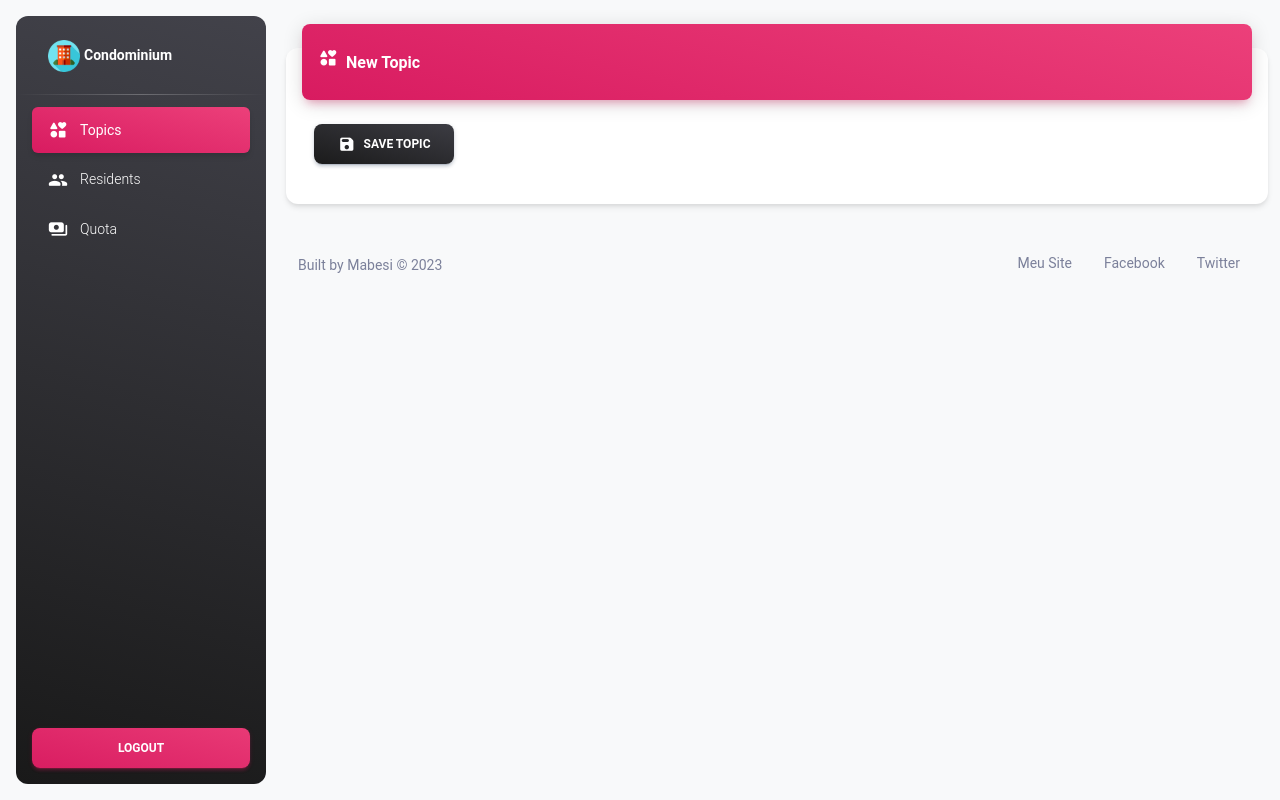
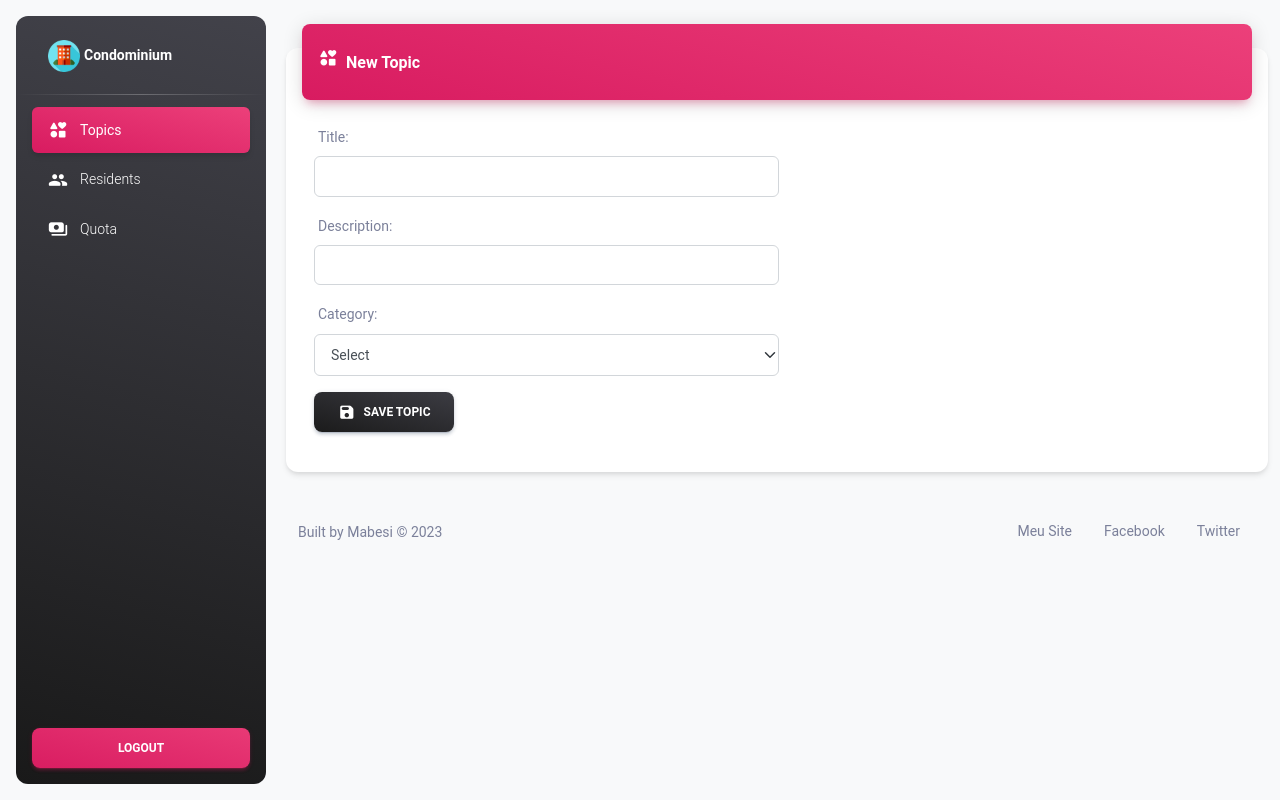
Before and after one commit to mabesi/dao-condominium, a React (Create React App) app in the folder dapp/: page /topics/new in a window 1280 px wide. Built offline with nearby package versions, Linux system fonts and the light colour scheme; no server answers; sample sign-in values are in the browser's storage.

Commit message:
Topic list, edit and delete

```diff
--- a/dapp/src/Router.tsx
+++ b/dapp/src/Router.tsx
@@ -88,9 +88,9 @@ function Router() {
                     </CouncilRoute>
                 } />
                 <Route path='/topics/edit/:title' element={
-                    <CouncilRoute>
+                    <PrivateRoute>
                         <TopicPage />
-                    </CouncilRoute>
+                    </PrivateRoute>
                 } />
                 <Route path='/topics/new' element={
                     <PrivateRoute>
--- /dev/null
+++ b/dapp/src/components/TopicCategory.tsx
@@ -0,0 +1,31 @@
+type Props = {
+    value: number | string;
+    onChange: Function;
+    disabled?: boolean;
+}
+
+/**
+ * props:
+ *  - value
+ *  - onChange
+ *  - disabled
+ */
+function TopicCategory(props: Props) {
+
+    function onCategoryChange(evt: React.ChangeEvent<HTMLSelectElement>) {
+        if (!evt.target.value) return;
+        props.onChange({ target: { id: "category", value: evt.target.value } });
+    }
+
+    return (
+        <select id="category" className="form-select px-3" value={props.value} onChange={onCategoryChange} disabled={props.disabled} >
+            <option value="">Select</option>
+            <option value="0">Decision</option>
+            <option value="1">Spent</option>
+            <option value="2">Change Quota</option>
+            <option value="3">Change Manager</option>
+        </select>
+    )
+}
+
+export default TopicCategory
--- a/dapp/src/pages/Login.tsx
+++ b/dapp/src/pages/Login.tsx
@@ -8,6 +8,7 @@ function Login() {
   const [message, setMessage] = useState<String>("");
 
   function btnLoginClick() {
+    setMessage("Logging in...")
     doLogin()
       .then(result => navigate("/topics"))
       .catch(err => setMessage(err.message));
--- a/dapp/src/pages/residents/ResidentPage.tsx
+++ b/dapp/src/pages/residents/ResidentPage.tsx
@@ -7,6 +7,7 @@ import SwitchInput from '../../components/SwitchInput';
 import { Resident, addResident, isResident, isManager, doLogout, getResident, setCounselor, Profile } from '../../services/Web3Service';
 import { ApiResident, getApiResident, addApiResident, updateApiResident } from '../../services/ApiService';
 import Loader from '../../components/Loader';
+import { ethers } from 'ethers';
 
 function ResidentPage() {
 
--- a/dapp/src/pages/topics/TopicPage.tsx
+++ b/dapp/src/pages/topics/TopicPage.tsx
@@ -3,9 +3,9 @@ import { useEffect, useState } from 'react';
 import { useNavigate, useParams } from 'react-router-dom';
 import Sidebar from '../../components/Sidebar';
 import Footer from '../../components/Footer';
-import SwitchInput from '../../components/SwitchInput';
-import { Topic, addTopic, isResident, isManager, doLogout, getTopic, Profile } from '../../services/Web3Service';
+import { Topic, addTopic, editTopic, getTopic, Profile, Status, Category, isManager } from '../../services/Web3Service';
 import Loader from '../../components/Loader';
+import TopicCategory from '../../components/TopicCategory';
 
 function TopicPage() {
 
@@ -30,6 +30,8 @@ function TopicPage() {
                     setMessage(err.message);
                     setIsLoading(false);
                 });
+        } else {
+            topic.responsible = localStorage.getItem("account") || "";
         }
 
     }, [title]);
@@ -42,41 +44,28 @@ function TopicPage() {
 
         if (topic) {
 
-            setMessage("Connecting to wallet. Wait...");
+            setMessage("Saving the topic informations. Wait...");
 
-            // if (!title){
+            if (!title){
 
-            //     const promiseBlockchain = addTopic(Topic.wallet, Topic.residence);
-            //     // deveria ser apenas se a inclusão na blockchain ocorrer com sucesso
-            //     const promiseBackend = addApiTopic({...apiTopic, profile: Profile.Topic, wallet: Topic.wallet});
+                const promiseBlockchain = addTopic(topic)
+                    .then(tx => navigate("/topics?tx=" + tx.hash))
+                    .catch(err => setMessage(err.message));
 
-            //     Promise.all([promiseBlockchain,promiseBackend])
-            //         .then(results => navigate("/Topics?tx=" + results[0].hash))
-            //         .catch(err => setMessage(err.message));
+            } else {
 
-            // } else {
-
-            //     const promises = [];
-            //     const profile = Topic.isCounselor ? Profile.COUNSELOR : Profile.Topic;
-            //     if (apiTopic.profile !== profile) {
-            //         promises.push(setCounselor(Topic.wallet, Topic.isCounselor));
-            //     }
-
-            //     promises.push(updateApiTopic(wallet, {...apiTopic, profile, wallet}));
-
-            //     Promise.all(promises)
-            //         .then(results => navigate("/Topics?tx=" + wallet))
-            //         //.then(results => navigate("/Topics/" + wallet)) // será o correto?
-            //         .catch(err => setMessage(err.message));
-            // }
+                editTopic(title, topic.description, topic.amount, topic.responsible)
+                    .then(tx => navigate("/topics?tx=" + tx.hash))
+                    .catch(err => setMessage(err.message));
+            }
         }
     }
 
-    // function getNextPayment() {
-    //     const dateMs = Topic.nextPayment * 1000;
-    //     const text = !dateMs ? "Never Payed" : new Date(dateMs).toDateString();
-    //     return text;
-    // }
+    function getDate(timestamp: number) {
+        const dateMs = timestamp * 1000;
+        if (!dateMs) return "";
+        return new Date(dateMs).toDateString();
+    }
 
     // function getNextPaymentClass() {
     //     let className = "input-group input-group-outline ";
@@ -86,6 +75,45 @@ function TopicPage() {
     //     else
     //         return className + "is-valid";
     // }
+
+    function getStatus() : string {
+        switch (topic.status) {
+            case Status.APPROVED: return "Approved";
+            case Status.DENIED: return "Denied";
+            case Status.DELETED: return "Deleted";
+            case Status.SPENT: return "Spent";
+            case Status.VOTING: return "Voting";
+            default: return "Idle";
+
+        }
+    }
+
+    function showResponsible() : boolean {
+        const category = parseInt(`${topic.category}`);
+        return [Category.SPENT, Category.CHANGE_MANAGER].includes(category);
+    }
+
+    function showAmount() : boolean {
+        const category = parseInt(`${topic.category}`);
+        return [Category.SPENT, Category.CHANGE_QUOTA].includes(category);
+    }
+
+    function isClosed() : boolean {
+        const status = parseInt(`${topic.status || 0}`);
+        return [Status.APPROVED, Status.DENIED, Status.DELETED, Status.SPENT].includes(status);
+    }
+
+    function getAmount() {
+        return topic.amount ? topic.amount.toString() : "0";
+    }
+
+    function descriptionIsDisabled() {
+        return !!title && (topic.status !== Status.IDLE || !isManager());
+    }
+
+    function isDisabled() {
+        return !!title && (topic.status !== Status.IDLE || !isManager());
+    }
 
     return (
         <>
@@ -107,12 +135,12 @@ function TopicPage() {
                             {
                                 isLoading ? <Loader /> : <></>
                             }
-                            {/* <div className="row ms-3">
+                            <div className="row ms-3">
                                 <div className="col-md-6 mb-3">
                                     <div className="form-group">
-                                        <label htmlFor="wallet">Wallet Address:</label>
+                                        <label htmlFor="title">Title:</label>
                                         <div className="input-group input-group-outline">
-                                            <input type="text" className="form-control" id="wallet" value={Topic.wallet || ""} placeholder="0x00" onChange={onTopicChange} disabled={!!wallet} />
+                                            <input type="text" className="form-control" id="title" value={topic.title || ""} onChange={onTopicChange} disabled={!!title} />
                                         </div>
                                     </div>
                                 </div>
@@ -120,52 +148,22 @@ function TopicPage() {
                             <div className="row ms-3">
                                 <div className="col-md-6 mb-3">
                                     <div className="form-group">
-                                        <label htmlFor="residence">Residence Id (block + apartment):</label>
+                                        <label htmlFor="description">Description:</label>
                                         <div className="input-group input-group-outline">
-                                            <input type="number" className="form-control" id="residence" value={Topic.residence || ""} placeholder="1101" onChange={onTopicChange}  disabled={!!wallet} />
-                                        </div>
-                                    </div>
-                                </div>
-                            </div>
-                            <div className="row ms-3">
-                                <div className="col-md-6 mb-3">
-                                    <div className="form-group">
-                                        <label htmlFor="name">Name:</label>
-                                        <div className="input-group input-group-outline">
-                                            <input type="text" className="form-control" id="name" value={apiTopic.name || ""} onChange={onApiTopicChange}  />
-                                        </div>
-                                    </div>
-                                </div>
-                            </div>
-                            <div className="row ms-3">
-                                <div className="col-md-6 mb-3">
-                                    <div className="form-group">
-                                        <label htmlFor="phone">Phone:</label>
-                                        <div className="input-group input-group-outline">
-                                            <input type="text" className="form-control" id="phone" value={apiTopic.phone || ""} placeholder="+55xx999998888" onChange={onApiTopicChange}  />
-                                        </div>
-                                    </div>
-                                </div>
-                            </div>
-                            <div className="row ms-3">
-                                <div className="col-md-6 mb-3">
-                                    <div className="form-group">
-                                        <label htmlFor="email">E-mail:</label>
-                                        <div className="input-group input-group-outline">
-                                            <input type="text" className="form-control" id="email" value={apiTopic.email || ""} placeholder="email@domain.com" onChange={onApiTopicChange}  />
+                                            <input type="text" className="form-control" id="description" value={topic.description || ""} onChange={onTopicChange}  disabled={isDisabled()} />
                                         </div>
                                     </div>
                                 </div>
                             </div>
                             {
-                                wallet
+                                title
                                 ? (
                                     <div className="row ms-3">
                                         <div className="col-md-6 mb-3">
                                             <div className="form-group">
-                                                <label htmlFor="nextPayment">Next Payment:</label>
-                                                <div className={getNextPaymentClass()}>
-                                                    <input type="text" className="form-control" id="nextPayment" value={getNextPayment()} disabled={true} />
+                                                <label htmlFor="status">Status:</label>
+                                                <div className="input-group input-group-outline">
+                                                    <input type="text" className="form-control" id="status" value={getStatus()} disabled={true}  />
                                                 </div>
                                             </div>
                                         </div>
@@ -173,20 +171,99 @@ function TopicPage() {
                                 )
                                 : <></>
                             }
-
+                            <div className="row ms-3">
+                                <div className="col-md-6 mb-3">
+                                    <div className="form-group">
+                                        <label htmlFor="category">Category:</label>
+                                        <div className="input-group input-group-outline">
+                                            <TopicCategory value={topic.category} onChange={onTopicChange} disabled={!!title} />
+                                        </div>
+                                    </div>
+                                </div>
+                            </div>
                             {
-                                isManager() && wallet
+                                showResponsible()
                                 ? (
                                     <div className="row ms-3">
                                         <div className="col-md-6 mb-3">
                                             <div className="form-group">
-                                                <SwitchInput id='isCounselor' isChecked={Topic.isCounselor} text='Is Counselor?' onChange={onTopicChange} />
+                                                <label htmlFor="responsible">Responsible:</label>
+                                                <div className="input-group input-group-outline">
+                                                    <input type="text" className="form-control" id="responsible" value={topic.responsible || ""} placeholder="0x00..." onChange={onTopicChange} disabled={isDisabled()} />
+                                                </div>
                                             </div>
                                         </div>
                                     </div>
                                 )
                                 : <></>
-                            } */}
+                            }
+                            {
+                                showAmount()
+                                ? (
+                                    <div className="row ms-3">
+                                        <div className="col-md-6 mb-3">
+                                            <div className="form-group">
+                                                <label htmlFor="amount">Amount (wei):</label>
+                                                <div className="input-group input-group-outline">
+                                                    <input type="number" className="form-control" id="amount" value={getAmount()} onChange={onTopicChange} disabled={isDisabled()} />
+                                                </div>
+                                            </div>
+                                        </div>
+                                    </div>
+                                )
+                                : <></>
+                            }
+                            {
+                                title
+                                ? (
+                                    <div className="row ms-3">
+                                        <div className="col-md-6 mb-3">
+                                            <div className="form-group">
+                                                <label htmlFor="createdDate">Created Date:</label>
+                                                <div className="input-group input-group-outline">
+                                                    <input type="text" className="form-control" id="createdDate" value={getDate(topic.createdDate || 0)} disabled={true} />
+                                                </div>
+                                            </div>
+                                        </div>
+                                    </div>
+                                )
+                                : <></>
+                            }
+                            {
+                                isClosed() || topic.status === Status.VOTING
+                                ? (
+                                    <div className="row ms-3">
+                                        <div className="col-md-6 mb-3">
+                                            <div className="form-group">
+                                                <label htmlFor="startDate">Start Date:</label>
+                                                <div className="input-group input-group-outline">
+                                                    <input type="text" className="form-control" id="startDate" value={getDate(topic.startDate || 0)} disabled={true} />
+                                                </div>
+                                            </div>
+                                        </div>
+                                    </div>
+                                )
+                                : <></>
+                            }
+                            {
+                                isClosed()
+                                ? (
+                                    <div className="row ms-3">
+                                        <div className="col-md-6 mb-3">
+                                            <div className="form-group">
+                                                <label htmlFor="endDate">End Date:</label>
+                                                <div className="input-group input-group-outline">
+                                                    <input type="text" className="form-control" id="endDate" value={getDate(topic.endDate || 0)} disabled={true} />
+                                                </div>
+                                            </div>
+                                        </div>
+                                    </div>
+                                )
+                                : <></>
+                            }
+                            {
+                                !title || (isManager() && topic.status === Status.IDLE)
+                                ? (
                                     <div className="row ms-3">
                                         <div className="col-md-12 mb-3">
                                             <button className="btn bg-gradient-dark me-2" onClick={btnSaveClick}>
@@ -198,6 +275,9 @@ function TopicPage() {
                                             </span>
                                         </div>
                                     </div>
+                                )
+                                : <></>
+                            }
                         </div>
                     </div>
                     </div>
--- /dev/null
+++ b/dapp/src/pages/topics/TopicRow.tsx
@@ -0,0 +1,128 @@
+//import React from 'react';
+//import { useEffect, useState } from 'react';
+//import { useNavigate } from 'react-router-dom';
+import { ethers } from 'ethers';
+import { Category, Status, Topic, isManager } from '../../services/Web3Service';
+
+type Props = {
+    data: Topic;
+    onDelete: Function;
+}
+
+function TopicRow(props: Props) {
+
+    //const navigate = useNavigate();
+    //const [message, setMessage] = useState<string>("");
+    //const [isLoading, setIsLoading] = useState<boolean>(false);
+
+    //useEffect(() => {
+    //
+    //},[]);
+
+    /**
+     * props:
+     * - data
+     * - onDelete
+     */
+    function getDate() {
+        if (!props.data.createdDate) return "";
+        const dateMs = props.data.createdDate * 1000;
+        return (
+            <p className={"text-xs mb-0 ms-3 "} >
+                {new Date(dateMs).toDateString()}
+            </p>
+        )
+    }
+
+    function btnDeleteClick() {
+        if (window.confirm("Are you sure to delete this topic?"))
+            props.onDelete(props.data.title);
+    }
+
+    function getCategory() {
+        let text = "";
+        switch (props.data.category) {
+            case Category.DECISION: text = "Decision"; break;
+            case Category.SPENT: text = "Spent"; break;
+            case Category.CHANGE_QUOTA: text = "Change Quota"; break;
+            case Category.CHANGE_MANAGER: text = "Change Manager"; break;
+        }
+        return <p className='text-xs mb-0 ms-3'>{text}</p>;
+    }
+
+    function getStatus() {
+        let text = "", className = "";
+        switch (props.data.status) {
+            case Status.APPROVED: {
+                text = "Approved";
+                className = "badge bg-success py-1 ms-3";
+                break;
+            }
+            case Status.DENIED: {
+                text = "Denied";
+                className = "badge bg-danger py-1 ms-3";
+                break;
+            }
+            case Status.DELETED: {
+                text = "Deleted";
+                className = "badge bg-danger py-1 ms-3";
+                break;
+            }
+            case Status.SPENT: {
+                text = "Spent";
+                className = "badge bg-success py-1 ms-3";
+                break;
+            }
+            case Status.VOTING: {
+                text = "Voting";
+                className = "badge bg-warning py-1 ms-3";
+                break;
+            }
+            default: {
+                text = "Idle";
+                className = "badge bg-secondary py-1 ms-3";
+                break;
+            }
+        }
+        return <span className={className}>{text}</span>;
+    }
+
+    return (
+        <tr>
+            <td>
+                <div className="d-flex px-3 py-1">
+                    <div className="d-flex flex-column justify-content-center">
+                        <h6 className="mb-0 text-sm">{props.data.title}</h6>
+                    </div>
+                </div>
+            </td>
+            <td>
+               {getCategory()}
+            </td>
+            <td>
+               {getStatus()}
+            </td>
+            <td>
+               {getDate()}
+            </td>
+            <td>
+                <a href={"/topics/edit/" + props.data.title} className="btn btn-info btn-sm me-1" >
+                    <i className='material-icons text-sm' >visibility</i>
+                </a>
+                {
+                    isManager() && props.data.status === Status.IDLE
+                    ? (
+                        <>
+                            <a href="#" className="btn btn-danger btn-sm me-1" onClick={btnDeleteClick} >
+                                <i className='material-icons text-sm' >delete</i>
+                            </a>
+                        </>
+                    )
+                    : <></>
+                }
+            </td>
+        </tr>
+    )
+}
+
+export default TopicRow;
```
Also changed, not shown: dapp/src/pages/topics/index.tsx (+5 -8 lines), dapp/src/services/Web3Service.ts (+12 -5 lines). Lines whose indentation alone changed are shown as unchanged.
